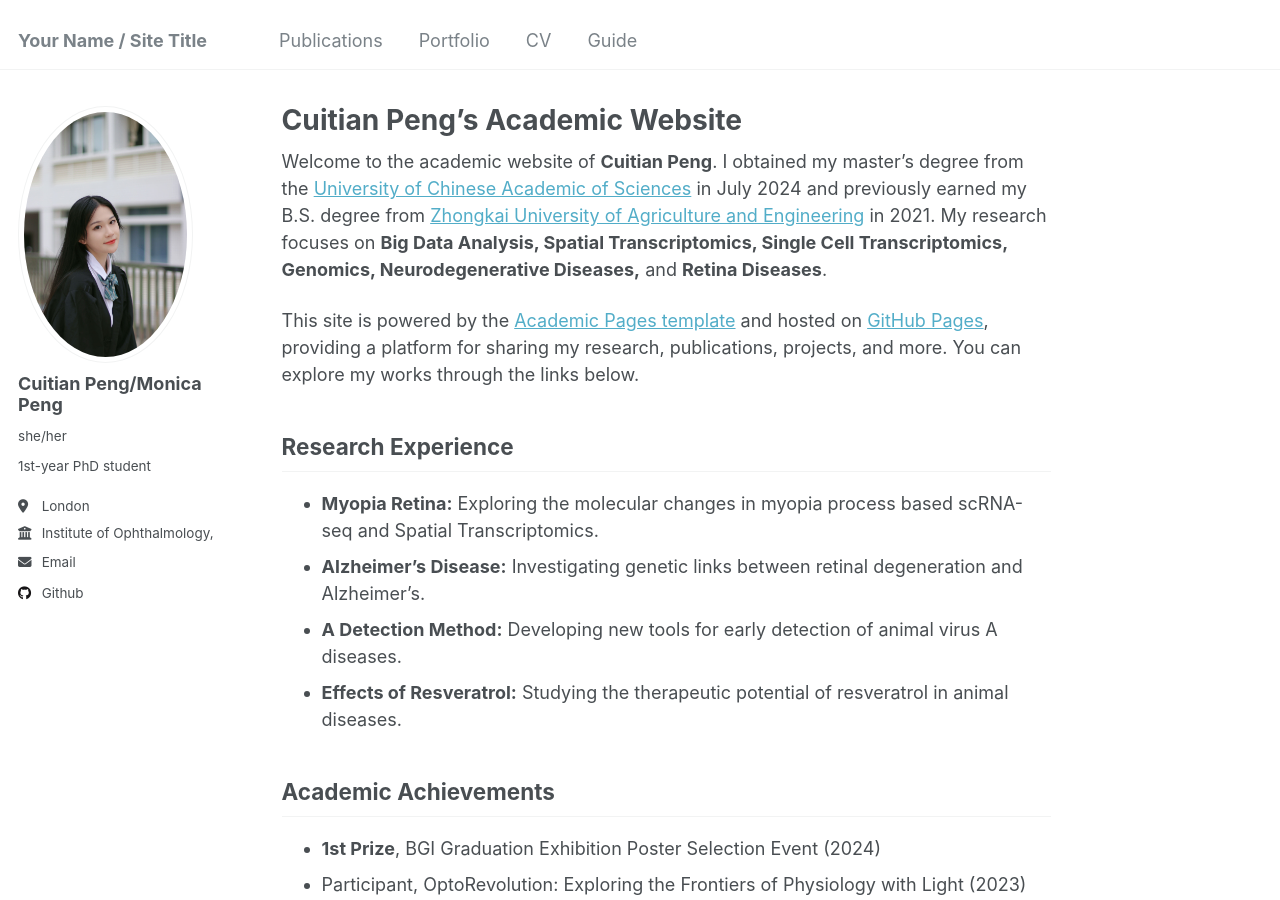
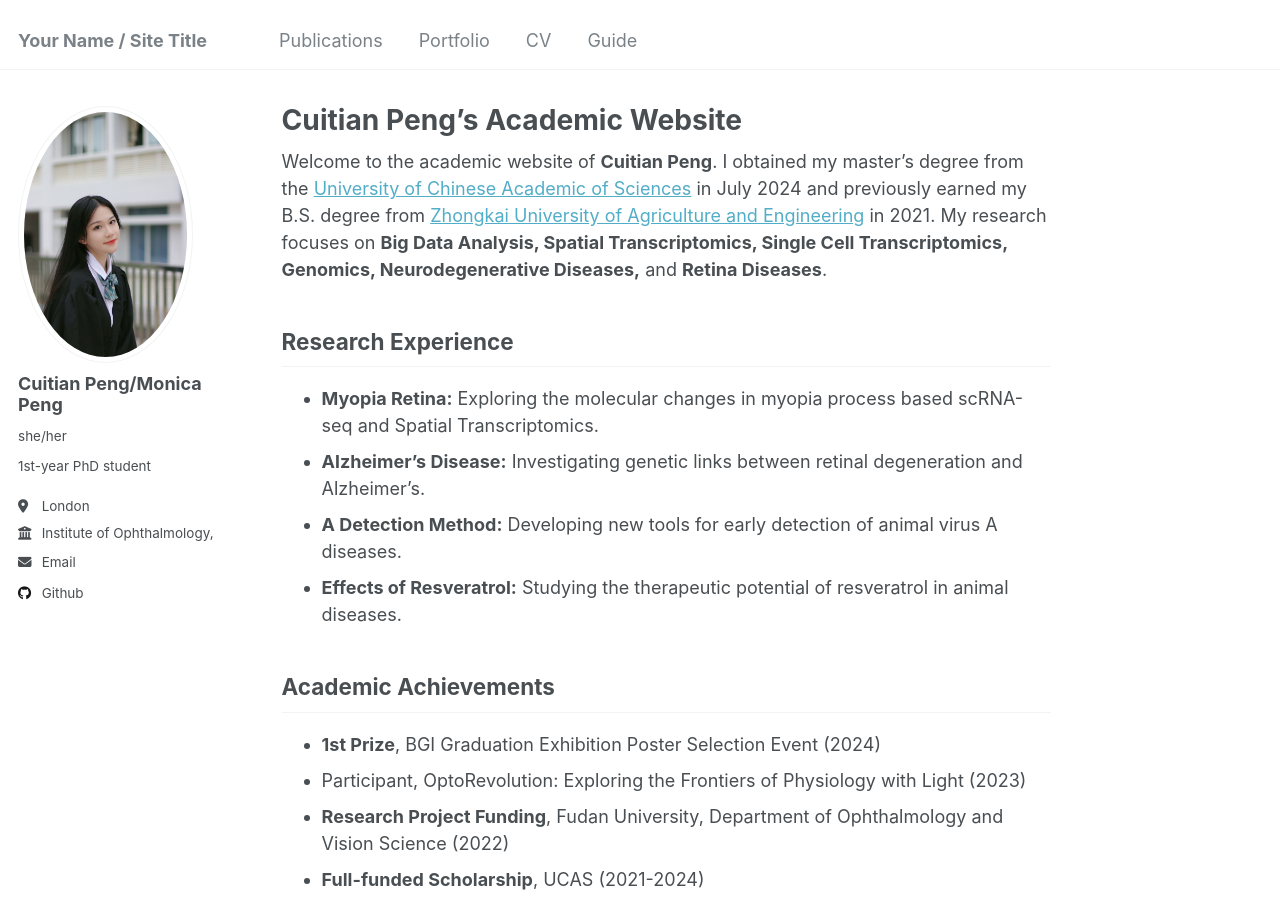
Before and after one commit to Monica0807/Monica24.ucl, a Jekyll site: the page built from _pages/about.md, in a window 1280 px wide and 900 px high. Built offline with Jekyll 4.4.1, drawn with Linux system fonts in a browser that asks for light colours.

Commit message:
Update about.md

```diff
--- a/_pages/about.md
+++ b/_pages/about.md
@@ -9,7 +9,6 @@ redirect_from:
 
 Welcome to the academic website of **Cuitian Peng**. I obtained my master's degree from the [University of Chinese Academic of Sciences](https://www.ucas.ac.cn/) in July 2024 and previously earned my B.S. degree from [Zhongkai University of Agriculture and Engineering](https://m.zhku.edu.cn/) in 2021. My research focuses on **Big Data Analysis, Spatial Transcriptomics, Single Cell Transcriptomics, Genomics, Neurodegenerative Diseases,** and **Retina Diseases**.
 
-This site is powered by the [Academic Pages template](https://github.com/academicpages/academicpages.github.io) and hosted on [GitHub Pages](https://pages.github.com), providing a platform for sharing my research, publications, projects, and more. You can explore my works through the links below.
 
 ## Research Experience
 
@@ -25,7 +24,7 @@ This site is powered by the [Academic Pages template](https://github.com/academi
 - **Research Project Funding**, Fudan University, Department of Ophthalmology and Vision Science (2022)
 - **Full-funded Scholarship**, UCAS (2021-2024)
 
-For more information on my background and experience, please visit the [CV page](Files/Cuitian PENG-CV-Revised 1018.pdf).
+For more information on my background and experience, please visit the [CV page](files/Cuitian PENG-CV-Revised 1018.pdf).
 
 ## Contact Information
 
```
